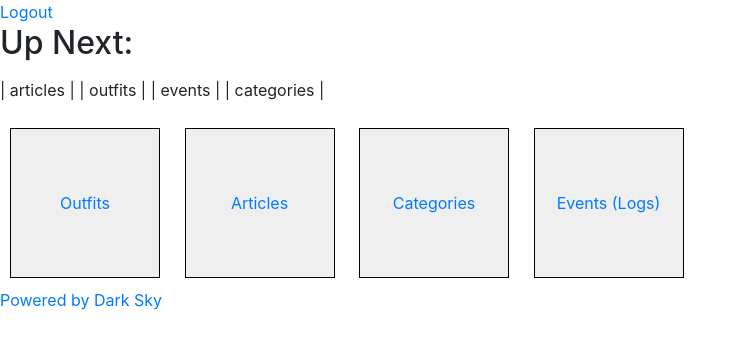
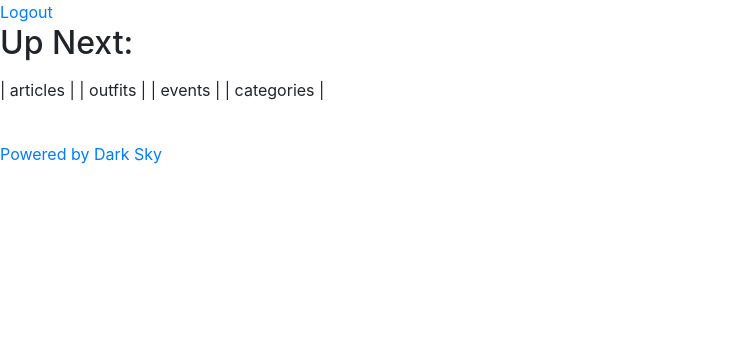
Before and after one commit to athelia/unfold-wardrobe-manager, a Flask app: template templates/homepage.html in a window 1280 px wide. Shown: the part 56-405 px from the top of the page, without its empty margins (0-746 px from the left). Run offline with Flask 2, Linux system fonts and the light colour scheme; the template is opened without the code that fills it, so the values that code supplies are empty; some libraries are stand-ins or nearby versions.

Commit message:
Remove 'Return to Homepage' links

```diff
--- a/templates/articles.html
+++ b/templates/articles.html
@@ -3,10 +3,6 @@
 {% block title %}Articles - {% endblock %}
 
 {% block content %}
-
-  <p>
-    <a href="/">Back to Homepage</a>
-  </p>
 
     <div class="scrollable">
       {% for category in categories %}
--- a/templates/categories.html
+++ b/templates/categories.html
@@ -4,9 +4,6 @@
 
 {% block content %}
 
-  <p>
-    <a href="/">Back to Homepage</a>
-  </p>
   <div class="scrollable">
     {% for base in base_categories %}
     <fieldset class="display-category category-block scrollable">
--- a/templates/events.html
+++ b/templates/events.html
@@ -3,10 +3,6 @@
 {% block title %} Events - {% endblock %}
 
 {% block content %}
-
-  <p>
-    <a href="/">Back to Homepage</a>
-  </p>
 
   <button class="event-block block-bucket">
     <a href="/add-event">
--- a/templates/homepage.html
+++ b/templates/homepage.html
@@ -151,29 +151,7 @@
   {% endif %}
 </section>
 
-<button class="block-bucket">
-  <a href="/outfits">
-    Outfits
-  </a>
-</button>
 
-<button class="block-bucket">
-  <a href="/articles">
-    Articles
-  </a>
-</button>
-
-<button class="block-bucket">
-  <a href="/categories">
-    Categories
-  </a>
-</button>
-
-<button class="block-bucket">
-  <a href="/events">
-    Events (Logs)
-  </a>
-</button>
 <!--
 <form action="/get-weather" id="get-weather">
     <label for="city">City:</label>
--- a/templates/outfits.html
+++ b/templates/outfits.html
@@ -3,10 +3,6 @@
 {% block title %}Outfits - {% endblock %}
 
 {% block content %}
-
-  <p>
-    <a href="/">Back to Homepage</a>
-  </p>
 
   {% for outfit in outfits %}
     <button class="outfit-block block-bucket">
```
